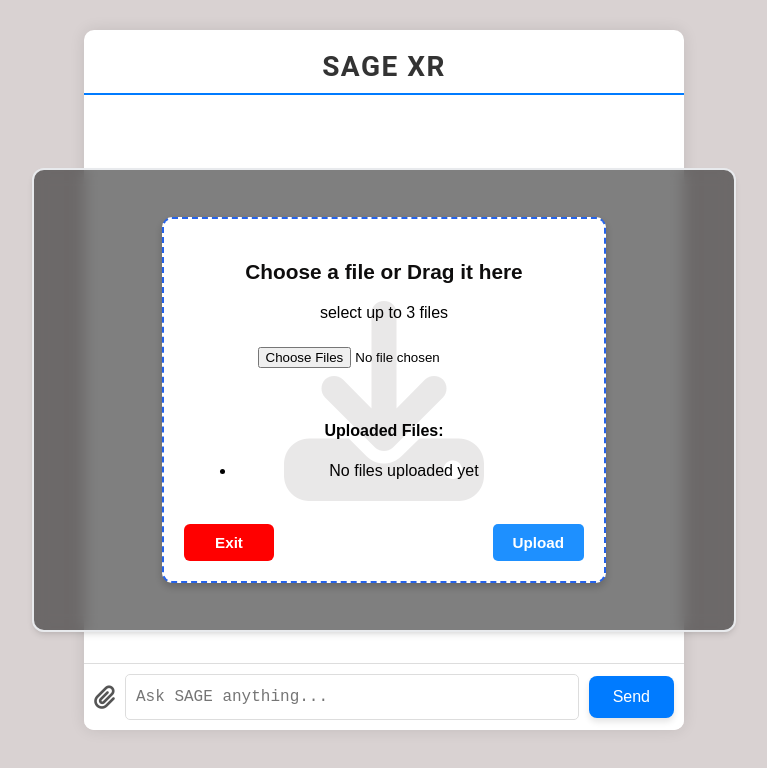
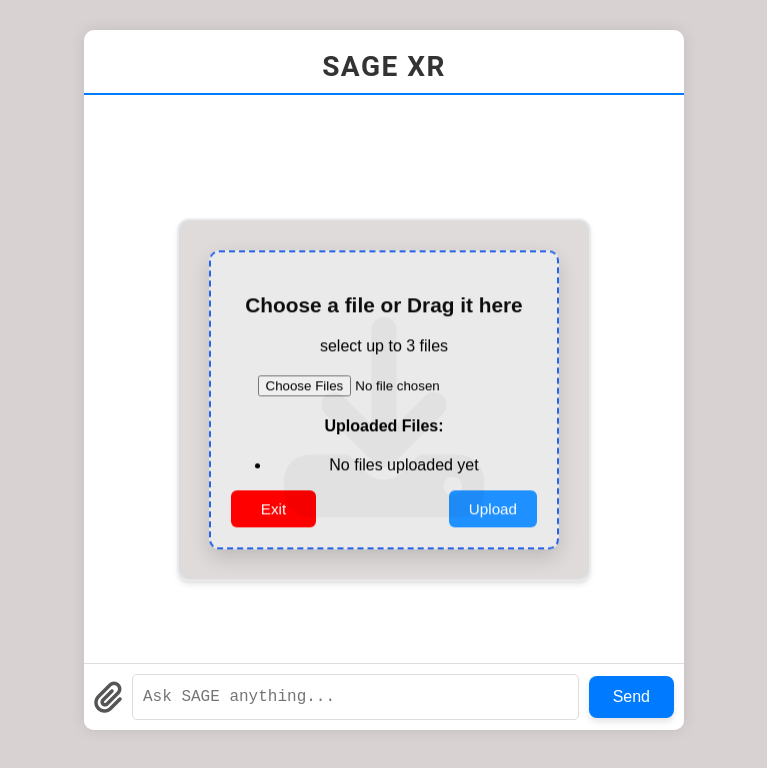
Before and after one commit to Coumardi/SAGE-XR, a React (Create React App) app in the folder frontend/: page / in a window 1280 px wide. Both pictures are taken after a click on the icon 360 px from the left and 697 px from the top of the page. Shown: the top 768 px of the page, without its empty margins (256-1023 px from the left). Built offline with nearby package versions, Linux system fonts and the light colour scheme.

Commit message:
Update App.css

```diff
--- a/frontend/src/App.css
+++ b/frontend/src/App.css
@@ -94,39 +94,38 @@ body {
   max-height: 150px; /* Set max height */
   overflow-y: auto; /* Enable vertical scrolling */
   resize: none; /* Disable resizing */
-  word-wrap: break-word; /* Break long words if necessary */
+  word-wrap: break-word;
   box-sizing: border-box;
-  display: block; /* Ensures it takes up the full width in flex */
+  display: block;
   margin-left: 10px;
   user-select: none;
 }
 
 
 .title {
-  font-family: 'Roboto', sans-serif; /* Use a sleek, modern font */
+  font-family: 'Roboto', sans-serif;
   text-align: center;
   margin-top: 20px;
   font-size: 28px; /* Slightly larger for emphasis */
   font-weight: 700; /* Bold to make it stand out */
-  color: #333333;
-  letter-spacing: 1.5px; /* Add spacing between letters for elegance */
+  color: #333333; /* A more neutral, professional color */
+  letter-spacing: 1.5px;
   text-transform: uppercase; /* Make the title all caps for a sleek look */
-  border-bottom: 2px solid #007bff; /* Add a subtle bottom border for emphasis */
+  border-bottom: 2px solid #007bff;
   padding-bottom: 10px; /* Add space below the title */
-  user-select: none;
 }
 
 
 
 #send-btn {
   margin-left: 10px;
-  padding: 12px 24px; /* Slightly increased padding for a more prominent button */
+  padding: 12px 24px;
   background-color: #007bff; /* Main button color (blue) */
   color: white;
   border: none;
-  border-radius: 8px; /* Slightly more rounded corners for a modern look */
+  border-radius: 8px;
   font-size: 16px; /* Larger, more readable font */
-  font-weight: 500;
+  font-weight: 500; /* Medium weight for a polished appearance */
   cursor: pointer;
   box-shadow: 0px 4px 6px rgba(0, 0, 0, 0.1); /* Subtle shadow for depth */
   transition: background-color 0.3s ease, transform 0.2s ease; /* Smooth transitions */
@@ -137,7 +136,6 @@ body {
 #send-btn:hover {
   background-color: #0056b3;
 }
-
 
 .upload-icon {
   cursor: pointer;
@@ -151,7 +149,7 @@ body {
   color: #777;
 }
 
-/*need to be review because*/
+
 .file-item {
   display: flex;
   align-items: center;
@@ -163,14 +161,14 @@ body {
   gap: 10px;
 }
 
-/*need to be review because add s to modify uploaded file name*/
 
-.uploaded-files {
+
+.uploaded-file {
   padding: 8px 12px;
   margin-bottom: 8px;
-  position: relative;
-  z-index: 1;
-
+  background-color: #c2c7cd;
+  border-radius: 6px;
+  border: 1px solid #e2e8f0;
 }
 
 /*the X button to remove file add by the user*/
@@ -189,16 +187,16 @@ body {
   background-color: #c79e9e;
 }
 
-/* upload modal big box*/
+/* upload modal*/
 
 .upload-modal {
   position: fixed;
   top: 50%;
   left: 50%;
   transform: translate(-50%, -50%);
-  width: 350x;
+  width: 350px;
   height: auto;
-  background-color: #d1d1de;
+  background-color: #dfdbdb;
   display: flex;
   justify-content: center;
   align-items: center;
@@ -214,17 +212,17 @@ body {
 
 
 .modal-content {
-  background: #edeef0;
+  background: #ebeaea;
   padding: 20px; /* Reduced padding */
-  border-radius: 10px; /* More subtle border radius */
+  border-radius: 10px;
   text-align: center;
-  width: 100%; /* Ensures the modal fits inside the container */
-  box-shadow: 0 8px 20px rgba(164, 50, 50, 0.15); /* More refined shadow */
+  width: 100%;
+  box-shadow: 0 8px 20px rgba(0, 0, 0, 0.15);
   transition: all 0.3s ease-in-out;
   max-height: 70vh; /* Adjusted max height */
   overflow-y: auto;
   border: 2px dashed #2563eb;
-  user-select: none;
+
 }
 
 /*modal title*/
@@ -235,10 +233,9 @@ body {
   margin-bottom: 20px; /* Reduced margin */
   color: #0e0d0d;
   font: bold;
-  user-select: none;
 }
 
-/*need to be reviewed*/
+
 
 .drop-area {
   border: 2px dashed #ccc;
@@ -247,21 +244,19 @@ body {
   margin-bottom: 20px; /* Reduced bottom margin */
   cursor: pointer;
   transition: border-color 0.3s ease;
-  user-select: none;
 }
 
 .drop-area:hover {
   border-color: #6f6e6e;
 }
 
-/*need to reve8*/
+
 .file-list {
   text-align: left;
   margin-bottom: 20px; /* Reduced margin */
-  user-select: none;
 }
 
-/*this too*/
+
 .file-list li {
   display: flex;
   justify-content: space-between;
@@ -271,10 +266,9 @@ body {
   border-radius: 5px; /* More subtle border radius */
   margin-bottom: 8px;
   box-shadow: 0 2px 5px rgba(0, 0, 0, 0.1); /* Light shadow for each file */
-  user-select: none;
 }
 
-/*this too*/
+
 .file-list li .delete-btn {
   background-color: #ff6f61; /* Softer red */
   color: #fff;
@@ -284,24 +278,17 @@ body {
   font-size: 0.85rem;
   cursor: pointer;
   transition: background-color 0.3s ease;
-  user-select: none;
 }
 
-/*this*/
+
 .file-list li .delete-btn:hover {
-  background-color: #ff5c48; /* Slightly darker on hover */
+  background-color: #ff5c48;
 }
 
-/*exit upload buttons*/
 .modal-buttons {
   display: flex;
   justify-content: space-between;
   margin-top: 15px;
-  gap:10px;
-  width: 100%;
-  user-select: none;
-
-
 
 }
 
@@ -315,10 +302,9 @@ body {
   cursor: pointer;
   border-radius: 6px;
   font-size: 0.95rem;
-  font-weight: 600;
-  width: 90px;
+  font-weight: 500;
   transition: background-color 0.3s ease;
-  user-select: none;
+  width: 85px;
 }
 
 .exit-modal-button:hover {
@@ -335,8 +321,7 @@ body {
   cursor: pointer;
   border-radius: 6px;
   font-size: 0.95rem;
-  font-weight: 600;
-  user-select: none;
+  font-weight: 500;
   transition: background-color 0.3s ease;
 }
 
@@ -348,14 +333,14 @@ body {
   color: #ff4757; /* Red color for error */
   font-weight: 500;
   margin-bottom: 15px;
-  font-size: 0.9rem;
+  font-size: 0.9rem; /* Smaller error font size */
 }
 
-/*download icone in the background*/
+
 
 .icon-container {
-  position: relative; /* Establishes a positioning context */
-  z-index: 0;
+  position: relative;
+  z-index: relative;
   user-select: none;
 }
 
@@ -363,75 +348,10 @@ body {
   position: absolute;
   top: 50%;
   left: 50%;
-  transform: translate(-50%, -50%); /* Center icon */
+  transform: translate(-50%, -50%);
   font-size: 200px;
-  color: rgba(35, 32, 32, 0.1); /* Light color to blend into the background */
-  z-index: -1; /* Sends it behind other elements in the container */
-  user-select: none;
+  color: rgba(8, 8, 8, 0.1);
+  z-index: 1;
+  pointer-events: none;
+  opacity: 0.4;
 }
-
-
-.upload-icon {
-  cursor: pointer;
-  font-size: 1.5rem;
-  user-select: none;
-}
-
-.upload-modal {
-  position: fixed;
-  width: 50vw; /* Full screen width */
-  height: 50vh; /* Full screen height */
-  background-color: rgba(0, 0, 0, 0.5); /* Dimming effect */
-  display: flex;
-  justify-content: center; /* Center horizontally */
-  align-items: center; /* Center vertically */
-  z-index: 1000;
-}
-
-.modal-content {
-  background: white;
-  padding: 20px;
-  border-radius: 10px;
-  text-align: center;
-  width: 400px; /* Set a fixed width */
-  box-shadow: 0 4px 8px rgba(0, 0, 0, 0.2);
-  transition: all 0.3s ease-in-out;
-  max-height: 80vh; /* Prevents the modal from growing too tall */
-  overflow-y: auto; /* Allow scrolling if content exceeds max height */
-}
-
-input[type="file"] {
-  padding: 5px;
-}
-
-.modal-buttons {
-  display: flex;
-  justify-content: space-between;
-  margin-top: 20px;
-}
-
-.exit-modal {
-  background-color: #ff4757;
-  border: none;
-  color: white;
-  padding: 10px 20px;
-  cursor: pointer;
-  border-radius: 5px;
-}
-
-.exit-modal:hover {
-  background-color: #ff6b81;
-}
-
-.upload-modal-button {
-  background-color: #1e90ff;
-  border: none;
-  color: white;
-  padding: 10px 20px;
-  cursor: pointer;
-  border-radius: 5px;
-}
-
-.upload-modal-button:hover {
-  background-color: #4682b4;
-}
```
